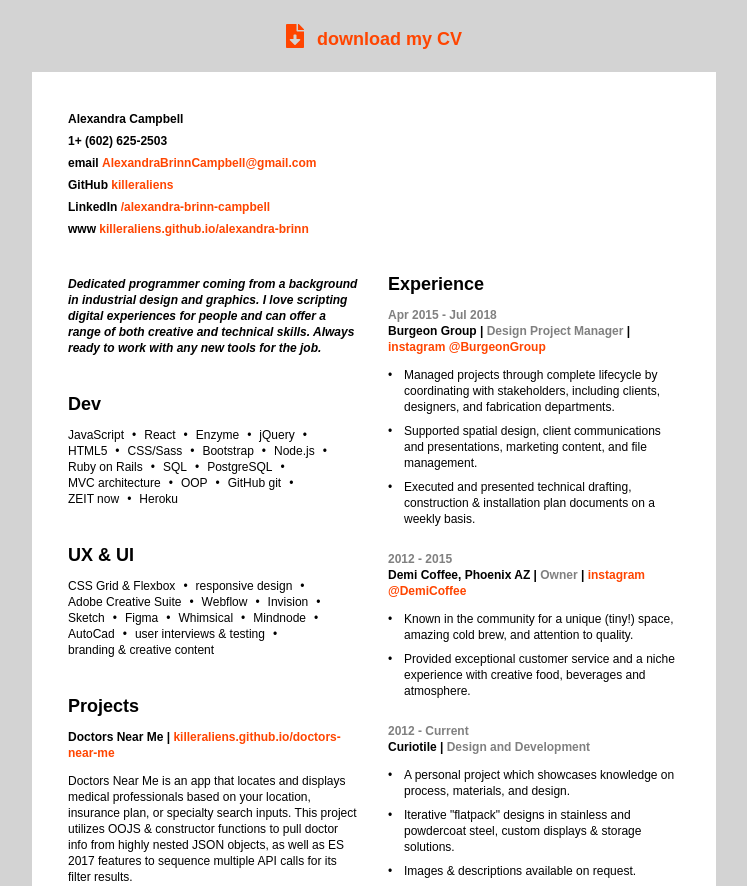
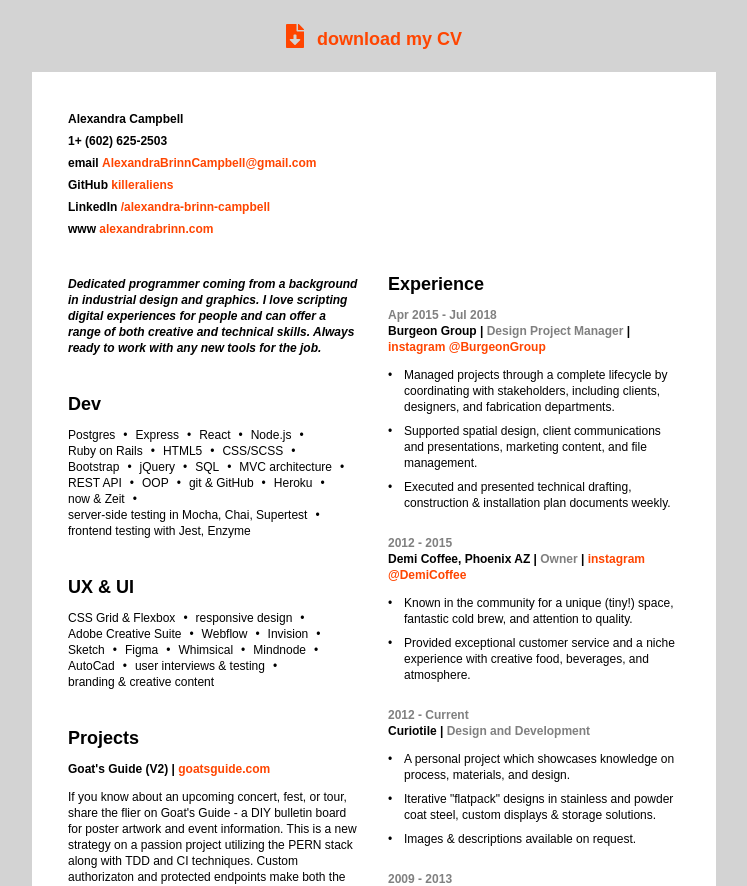
Before and after one commit to killeraliens/abc-cv, a React (Create React App) app: page / in a window 1280 px wide. Shown: the top 886 px of the page, without its empty margins (266-1013 px from the left). Built offline with nearby package versions, Linux system fonts and the light colour scheme.

Commit message:
prelim copy changes for template, meta

```diff
--- a/public/index.html
+++ b/public/index.html
@@ -24,7 +24,7 @@
       work correctly both with client-side routing and a non-root public URL.
       Learn how to configure a non-root public URL by running `npm run build`.
     -->
-    <title>ABC Resume</title>
+    <title>A.B.C. Resume</title>
   </head>
   <body>
     <noscript>You need to enable JavaScript to run this app.</noscript>
--- a/src/App.js
+++ b/src/App.js
@@ -81,7 +81,11 @@ function App() {
                 return (
                   <div className="project" key={i}>
                     <ProjectTitle title={project.title} link={project.link}/>
-                    <p>{project.text}</p>
+                    <p>
+                {project.text}{' '}{project.inlineLink && !!project.inlineLink.href
+                      ? <a href={project.inlineLink.href} target="_blank">{project.inlineLink.label}</a>
+                      : null}
+                    </p>
                     <Skills skills={project.stackSkills} />
                   </div>
                 )
@@ -105,7 +109,7 @@ function App() {
                     <SectionTitle className="date" title={exp.date} />
                     <ProjectTitle title={exp.title} link={exp.insta} role={exp.role}/>
                     <ul className="section-list">
-                      {exp.textBullets2.map((bull, i) => <React.Fragment key={i}><span style={{float: 'left'}}>•</span><li>{bull}</li></React.Fragment>)}
+                      {exp.textBullets.map((bull, i) => <React.Fragment key={i}><span style={{float: 'left'}}>•</span><li>{bull}</li></React.Fragment>)}
                     </ul>
                   </div>
                 )
--- a/src/store.js
+++ b/src/store.js
@@ -1,9 +1,12 @@
+import React from 'react'
 
 export default {
   devSkills: [
-    'JavaScript', 'React', 'Enzyme', 'jQuery', 'HTML5', 'CSS/Sass',
-    'Bootstrap', 'Node.js', 'Ruby on Rails', 'SQL ', 'PostgreSQL',
-    'MVC architecture', 'OOP', 'GitHub git', 'ZEIT now', 'Heroku'
+    `Postgres`, `Express`, `React`, `Node.js`, `Ruby on Rails`,
+    `HTML5`, `CSS/SCSS`, `Bootstrap`, `jQuery`, `SQL`, `MVC architecture`,
+    `REST API`, `OOP`, `git & GitHub`, `Heroku`, `now & Zeit`,
+    `server-side testing in Mocha, Chai, Supertest`,
+    `frontend testing with Jest, Enzyme`
   ],
   designSkills: [
     'CSS Grid & Flexbox', 'responsive design', 'Adobe Creative Suite', 'Webflow', 'Invision', 'Sketch',
@@ -22,35 +25,51 @@ export default {
     email: {preLabel: "email", href: 'mailto:AlexandraBrinnCampbell@gmail.com', label: 'AlexandraBrinnCampbell@gmail.com', targetBlank: false},
     github: {preLabel: "GitHub", href: 'https://github.com/killeraliens', label: 'killeraliens',  targetBlank: true},
     linkedin: {preLabel: "LinkedIn", href:'https://linkedin.com/in/alexandra-brinn-campbell', label: '/alexandra-brinn-campbell', targetBlank: true} ,
-    website: {preLabel: 'www', href: 'https://killeraliens.github.io/alexandra-brinn/', label:'killeraliens.github.io/alexandra-brinn', targetBlank: true}
+    website: {preLabel: 'www', href: 'https://alexandrabrinn.com', label:'alexandrabrinn.com', targetBlank: true}
   },
   projects: [
+    // {
+    //   title: "Doctors Near Me",
+    //   text: "Doctors Near Me is an app that locates and displays medical professionals based on your location, insurance plan, or specialty search inputs. \
+    //   This project utilizes OOJS & constructor functions to pull doctor info from highly nested JSON objects, \
+    //   as well as ES 2017 features to sequence multiple API calls for its filter results. ",
+    //   stack: "Built with Better Doctor API, HTML5, CSS, jQuery, JavaScript, Google Maps JavaScript API, \
+    //     Google Geocoding and Reverse Geocoding APIs",
+    //   stackSkills: [
+    //     "HTML5", "CSS", "jQuery", "JavaScript", "Better Doctor API", "Google Maps JavaScript API", "Google Geocoding", "Reverse Geocoding APIs"
+    //   ],
+    //   link: {href: "https://killeraliens.github.io/doctors-near-me", label: "killeraliens.github.io/doctors-near-me"},
+    //   github: {href: "https://github.com/killeraliens/doctors-near-me", label: "github.com/killeraliens/doctors-near-me"}
+    // },
     {
-      title: "Doctors Near Me",
-      text: "Doctors Near Me is an app that locates and displays medical professionals based on your location, \
-        insurance plan, or specialty search inputs. This project utilizes OOJS & constructor functions to pull doctor info from highly nested JSON objects, \
-        as well as ES 2017 features to sequence multiple API calls for its filter results. ",
-      stack: "Built with HTML5, CSS, jQuery, JavaScript, Better Doctor API, Google Maps JavaScript API, \
-        Google Geocoding and Reverse Geocoding APIs",
+      title: "Goat's Guide (V2)",
+      text: `If you know about an upcoming concert, fest, or tour, share the flier on Goat's Guide - a DIY bulletin board for poster artwork and event information. \n` +
+        `This is a new strategy on a passion project utilizing the PERN stack along with TDD and CI techniques. Custom authorizaton and protected endpoints make both the frontend and API private to the community. \n` +
+        `Read more about the project and get demo account access`, //inlineLink here
+      stack: "The UI is built with React, and utilizes functional components (hooks!) and React's context API to manage state." +
+        "I used Express and Node.js to build the service layer, which allowed more customization in the request/response cycles.\n" +
+        "PostgreSQL database. Deployed with Heroku (server) and Zeit (client).",
       stackSkills: [
-        "HTML5", "CSS", "jQuery", "JavaScript", "Better Doctor API", "Google Maps JavaScript API", "Google Geocoding", "Reverse Geocoding APIs"
+        "PostgreSQL", "Express", "React", "Node.js", "CSS",
+        "Zeit/Now", "Heroku", "TDD server-side", "Mocha, Chai, and Supertest"
       ],
-      link: {href: "https://killeraliens.github.io/doctors-near-me", label: "killeraliens.github.io/doctors-near-me"},
-      github: {href: "https://github.com/killeraliens/doctors-near-me", label: "github.com/killeraliens/doctors-near-me"}
+      inlineLink: { href:"https://github.com/killeraliens/goats-client", label: "here." }, //<a href='https://github.com/killeraliens/goats-client'>here</a>
+      link: { href: "https://goatsguide.com/", label: "goatsguide.com" },
+      github: { href: "https://github.com/killeraliens/goats-api", label: "github.com/killeraliens/goats-api" }
     },
     {
-      title: "Goat's Guide",
+      title: "Goat's Guide (V1)",
       text: "Goat’s Guide is a heavy metal event & venue database concept as well as an ongoing study in UX design. \
         I am currently reworking this project using React, Express/Node to reduce app loading time, \
-        and encourage user participation with the integration of Facebook’s Graph API.",
-      stack: "Current version is built with Ruby on Rails, and utilizes HTML-scraping gems such as Watir and Nokogiri, \
+        and improve user experience, and encourage more complete and user-sourced event data.",
+      stack: "This version is built with Ruby on Rails, and utilizes HTML-scraping gems such as Watir and Nokogiri, \
         along with custom background tasks/Sidekiq to collect event data. Uses Devise gem for authentication. \
         PostgreSQL database. Deployed with Heroku.",
       stackSkills: [
         "Ruby on Rails", "HTML-scraping", "Watir", "Nokogiri", "background tasks", "Sidekiq", "Devise gem auth",
-        "PostgreSQL database", "Heroku"
+        "PostgreSQL", "Heroku"
       ],
-      link: {href: "http://www.goatsguide.com", label: "www.goatsguide.com"},
+      link: { href: "https://goats-guide.herokuapp.com/", label: "goats-guide.herokuapp.com"},
       github: {href: "https://github.com/killeraliens/goats-guide", label: "github.com/killeraliens/goats-guide"}
     },
     // {
@@ -72,18 +91,19 @@ export default {
       date: 'Apr 2015 - Jul 2018',
       title: 'Burgeon Group',
       role: 'Design Project Manager',
-      text: 'Burgeon group is a niche design & build firm with a stellar international reputation for the concept, design, and fabrication of children’s experience in the public library space. My role as design project manager included coordination between  client , design, and fabrication departments.  I worked closely with the CEO/lead designer contributing to client communications, design, and marketing, as well as executed the technical drafting, construction & installation plan documents for our inhouse fabrication teams.',
-      textBullets2: [
-        'Managed projects through complete lifecycle by coordinating with stakeholders, including clients, designers, and fabrication departments.',
+      text: 'Burgeon group is a niche design & build firm with a stellar international reputation for the concept, design, and fabrication of children’s experience in the public library space. \
+        My role as design project manager included coordination between  client , design, and fabrication departments.  I worked closely with the CEO/lead designer contributing to client communications, design, and marketing, as well as executed the technical drafting, construction & installation plan documents for our inhouse fabrication teams.',
+      textBullets: [
+        'Managed projects through a complete lifecycle by coordinating with stakeholders, including clients, designers, and fabrication departments.',
         'Supported spatial design, client communications and presentations, marketing content, and file management.',
-        'Executed and presented technical drafting, construction & installation plan documents on a weekly basis.'
+        'Executed and presented technical drafting, construction & installation plan documents weekly.'
       ],
-      textBullets: [
-        'Managed projects through complete lifecycle.',
-        'Coordinated with clients, designers, fabrication departments, and other stakeholders.',
-        'Supported spatial design, client communications, and marketing content.',
-        'Executed and presented technical drafting, construction, and installation plan documents.'
-      ],
+      // textBullets: [
+      //   'Managed projects through complete lifecycle.',
+      //   'Coordinated with clients, designers, fabrication departments, and other stakeholders.',
+      //   'Supported spatial design, client communications, and marketing content.',
+      //   'Executed and presented technical drafting, construction, and installation plan documents.'
+      // ],
       insta: {href: 'https://www.instagram.com/burgeongroup/', label: 'instagram @BurgeonGroup'}
     },
     {
@@ -91,13 +111,13 @@ export default {
       title: 'Demi Coffee, Phoenix AZ',
       role: 'Owner',
       text: 'Developed and operated a small food & beverage concept with a partner. Great experience in customer service, creative offerings, fun with branding. Best cold brew.',
+      // textBullets: [
+      //   'Provided exceptional customer service and a niche experience with creative food, beverages, and atmosphere.',
+      //   'Known in the community for a unique (tiny!) space, fantastic cold brew, and attention to quality.'
+      // ],
       textBullets: [
-        'Provided exceptional  customer service and niche experience with creative food & beverage offerings in Phoenix AZ.',
-        'Known in the community for our unique space, amazing cold brew, and attention to quality.'
-      ],
-      textBullets2: [
-        'Known  in the community for a unique (tiny!) space,  amazing cold brew, and attention to quality.',
-        'Provided exceptional customer service and a niche experience with creative food, beverages and atmosphere.'
+        'Known in the community for a unique (tiny!) space, fantastic cold brew, and attention to quality.',
+        'Provided exceptional customer service and a niche experience with creative food, beverages, and atmosphere.'
       ],
       insta: {href: 'https://www.instagram.com/demicoffee/', label: 'instagram @DemiCoffee'}
     },
@@ -106,16 +126,16 @@ export default {
       title: 'Curiotile',
       role: 'Design and Development',
       text: 'Personal project in product design. Iterative flatpack designs in stainless and powedercoat steel, custom displays & storage solutions. Website coming soon.',
-      textBullets2: [
+      textBullets: [
         'A personal project which showcases knowledge on process, materials, and design.',
-        'Iterative "flatpack" designs in stainless and powdercoat steel, custom displays & storage solutions.',
+        'Iterative "flatpack" designs in stainless and powder coat steel, custom displays & storage solutions.',
         'Images & descriptions available on request.'
       ],
-      textBullets: [
-        'A project which showcases knowledge of process, materials, and design using Iterative ‘flatpack’ laser-cut designs in stainless and powdercoat steel.',
-        'Created custom displays and storage solutions. ',
-        'Images and descriptions available on request.'
-      ],
+      // textBullets: [
+      //   'A project which showcases knowledge of process, materials, and design using Iterative ‘flatpack’ laser-cut designs in stainless and powdercoat steel.',
+      //   'Created custom displays and storage solutions. ',
+      //   'Images and descriptions available on request.'
+      // ],
     },
     {
       date: '2009 - 2013',
@@ -123,12 +143,12 @@ export default {
       role: ' Freelance Graphics & Branding',
       text: 'Collaborating with three others in web, film, and UX backgrounds. \
         Brand development and various projects in graphic, signage, web, and packaging for Visual+Intent, Cartel Coffee Lab, Request Manufacturing, Sooh Media +',
+      // textBullets: [
+      //   'Collaborating with three others in web, film, and UX backgrounds. ',
+      //   'Brand development and various projects in graphic, signage, web, and packaging for Visual+Intent, Cartel Coffee Lab, Request Manufacturing, Sooh Media + . '
+      // ],
       textBullets: [
-        'Collaborating with three others in web, film, and UX backgrounds. ',
-        'Brand development and various projects in graphic, signage, web, and packaging for Visual+Intent, Cartel Coffee Lab, Request Manufacturing, Sooh Media + . '
-      ],
-      textBullets2: [
-        'Collaborated with small team in the areas of web, film, branding, and UX design.',
+        'Collaborated with a small team in the areas of web, film, branding, and UX design.',
         'Supported brand development through signage, web, and packaging graphics for Visual+Intent, Cartel Coffee Lab, Request Manufacturing, and Sooh Media.'
       ],
     }
```
Also changed, not shown: public/logo192.png (deleted), 1 other file (tests, documents, lock files or other folders).
